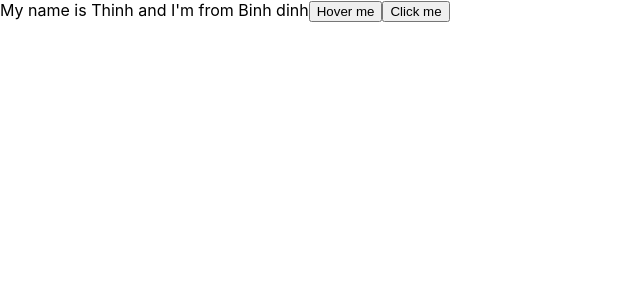
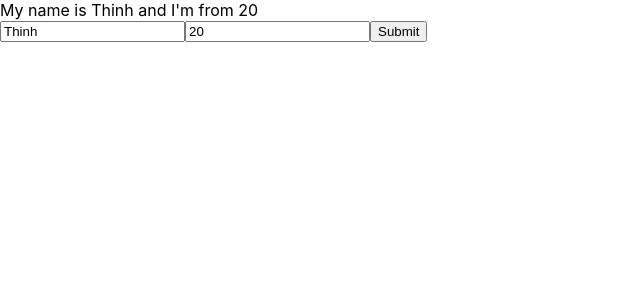
Before and after one commit to sjsjsmsmsj/test-demo-react, a React (Create React App) app: page / in a window 1280 px wide. Shown: the top 300 px of the page, without its empty margins (0-640 px from the left). Built offline with nearby package versions, Linux system fonts and the light colour scheme.

Commit message:
add UserInfor component

```diff
--- a/src/components/MyComponent.js
+++ b/src/components/MyComponent.js
@@ -1,32 +1,14 @@
 import React from 'react'
+import UserInfor from './UserInfor';
 
 class MyComponent extends React.Component {
-    state = {
-        name: 'Thinh',
-        address: 'Binh dinh',
-        age: 20
-    };
 
-    handleClick = (event) => {
-        // console.log("Random: ", Math.floor(Math.random() * 100 + 1))
-        this.setState({
-            name: "Lam gia thinh",
-            age: Math.floor(Math.random() * 100 + 1)
-        })
-    }
-
-    handleOnMoreOver(event) {
-        // console.log(event.pageX)
-    }
 
     // JSX
     render() {
         return (
             <div>
-                My name is {this.state.name} and I'm from {this.state.address}
-                <button onMouseOver={this.handleOnMoreOver}>Hover me</button>
-                <button onClick={(event) => { this.handleClick(event) }}>Click me</button>
-
+                <UserInfor/>
             </div>
         );
     }
--- /dev/null
+++ b/src/components/UserInfor.js
@@ -0,0 +1,61 @@
+import React from "react";
+
+class UserInfor extends React.Component {
+        state = {
+        name: 'Thinh',
+        address: 'Binh dinh',
+        age: 20
+    };
+
+    handleClick = (event) => {
+        // console.log("Random: ", Math.floor(Math.random() * 100 + 1))
+        this.setState({
+            name: "Lam gia thinh",
+            age: Math.floor(Math.random() * 100 + 1)
+        })
+    }
+
+    handleOnMoreOver(event) {
+        // console.log(event.pageX)
+    }
+
+    handleOnChangeInput = (event) => {
+        console.log(event, event.target.value)
+        this.setState({
+            name: event.target.value
+        })
+    }
+
+    handleOnSubmit = (event) => {
+        event.preventDefault();
+        console.log(this.state)
+    }
+
+    handleOnChangeAge = (event) => {
+        this.setState({
+            age: event.target.value
+        })
+    }
+
+    render() {
+        return (
+            <div>
+                My name is {this.state.name} and I'm from {this.state.age}
+                {/* <button onMouseOver={this.handleOnMoreOver}>Hover me</button> */}
+                <form onSubmit={(event) => this.handleOnSubmit(event)}>
+                    <input type="text"
+                        value= {this.state.name}
+                    onChange={(event) => {this.handleOnChangeInput(event)}}
+                    />
+                                        <input type="text"
+                        value= {this.state.age}
+                    onChange={(event) => {this.handleOnChangeAge(event)}}
+                    />
+                    <button>Submit</button>
+
+                </form>
+            </div>
+        );
+    }
+}
+export default UserInfor;
```
